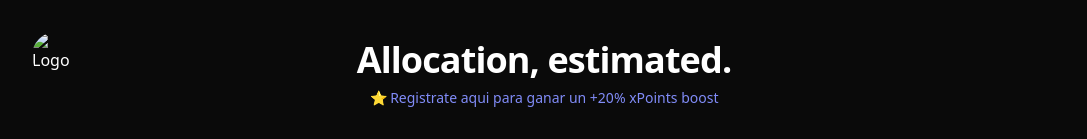
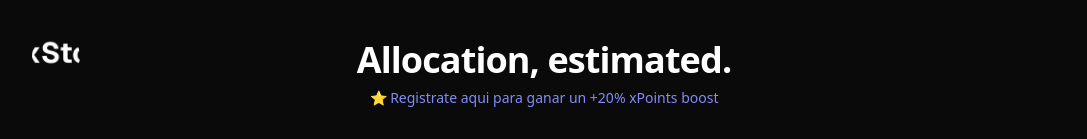
Before and after one commit to dragoncrip/xStock-Calculadora, a website: page index.html in a window 1280 px wide. Shown: the top 139 px of the page, without its empty margins (96-1183 px from the left). Drawn offline with nearby package versions, Linux system fonts and the light colour scheme; no server answers.

Commit message:
Update logo image source in index.html

```diff
--- a/index.html
+++ b/index.html
@@ -14,7 +14,7 @@
 
     <!-- Logo arriba a la izquierda -->
     <div class="absolute top-0 left-0">
-      <img src="logo.png" alt="Logo" class="w-12 h-12 rounded-full object-cover">
+      <img src="logo_xstock.png" alt="Logo" class="w-12 h-12 rounded-full object-cover">
     </div>
 
     <!-- Título centrado -->
```
